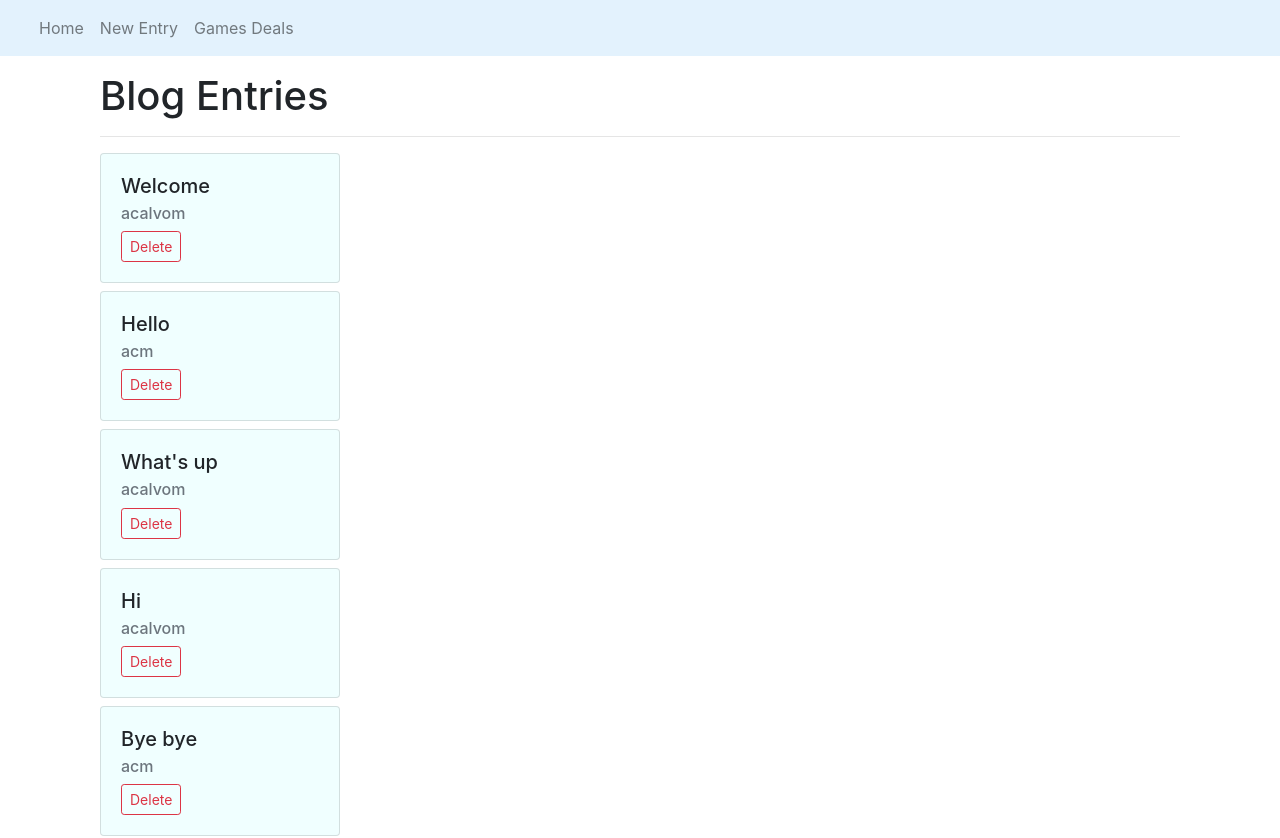
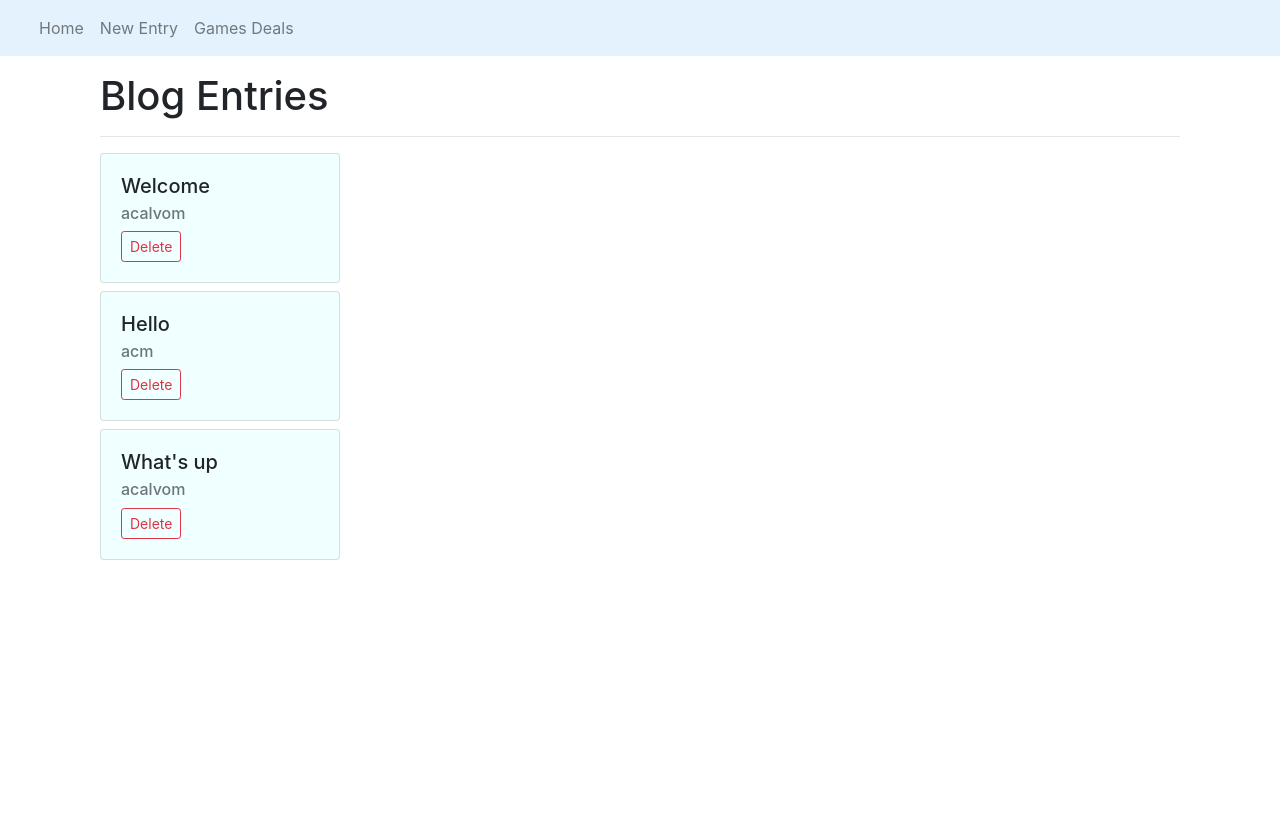
Before and after one commit to acalvom/learning-react-blog, a React (Create React App) app: page / in a window 1280 px wide. Shown: the top 838 px of the page. After the commit the page ends 800 px from the top, so only its background shows below. Built offline with nearby package versions, Linux system fonts and the light colour scheme; data requests are answered from the project's data file.

Commit message:
Add useSelector hook to get central state (ant: mapStateToProp)

```diff
--- a/src/components/Home.jsx
+++ b/src/components/Home.jsx
@@ -1,19 +1,18 @@
 import React, {Fragment} from 'react';
 import './Home.css'
 import EntriesList from "./blog/EntriesList";
-import useFetch from "../hooks/useFetch";
+import{useSelector} from "react-redux";
+
 
 const Home = () => {
-    const {data: blog, isPending, fetchError} = useFetch('http://localhost:8000/blog');
+    const blog = useSelector(state => state.blog);
 
     return (
         <Fragment>
             <div className="container">
                 <div className="row">
                     <div className="col-sm">
-                        {isPending && <div><h2>Fetching data...</h2></div>}
                         {blog && <EntriesList entries={blog} pageTitle={"Blog Entries"}/>}
-                        {fetchError && <div><h3>{fetchError}</h3></div>}
                     </div>
                 </div>
             </div>
```
